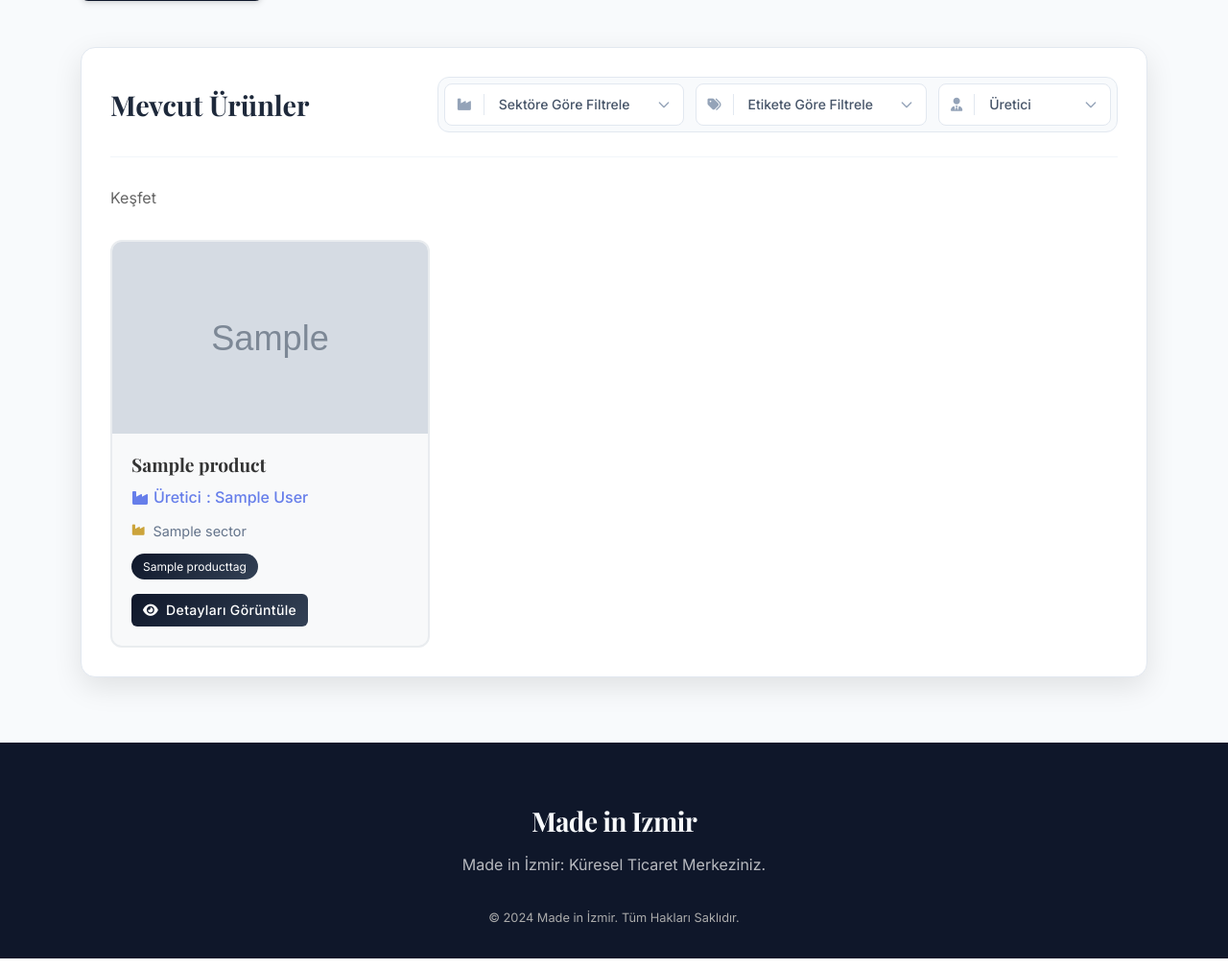
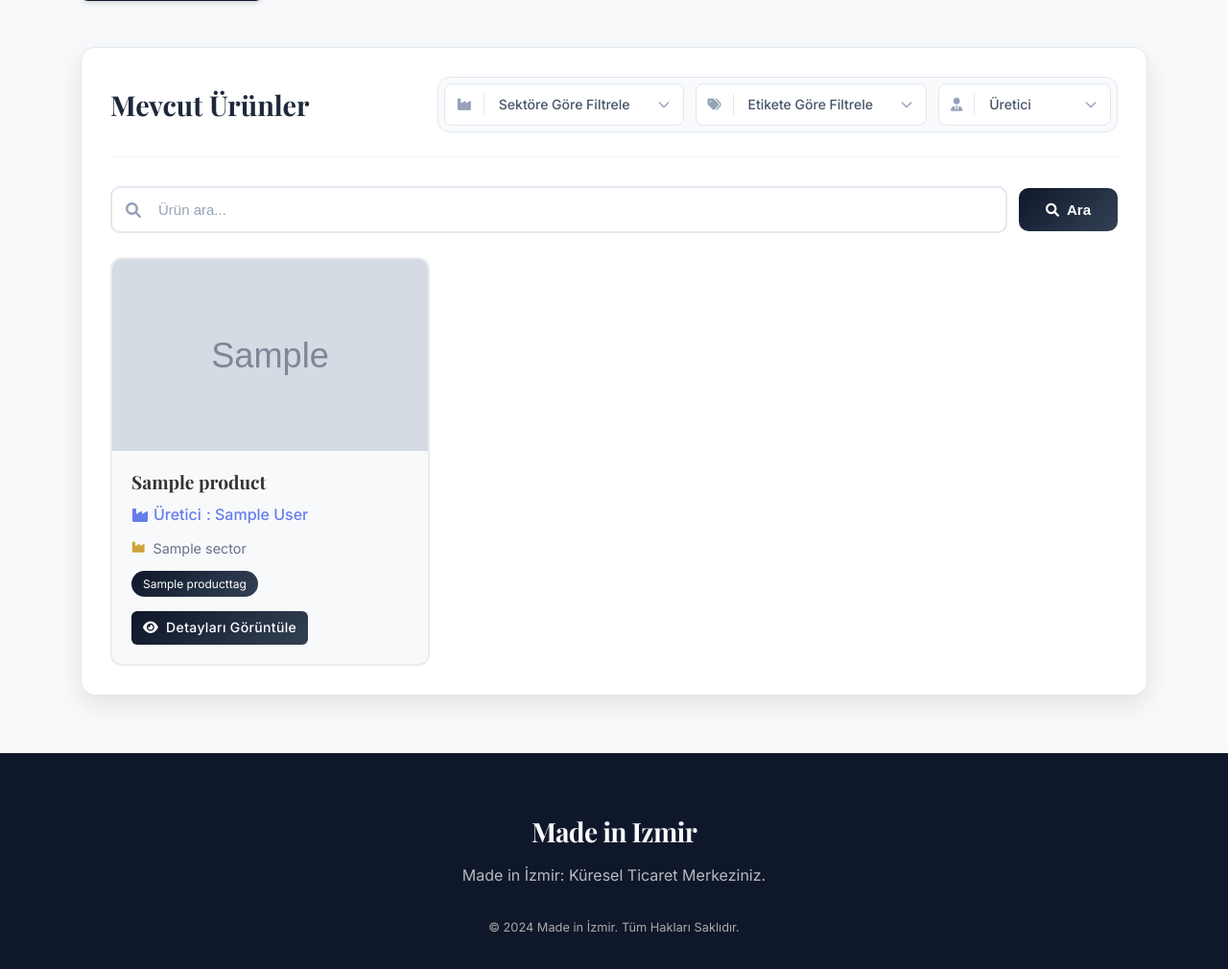
Before and after one commit to oecer/made-in-izmir, a Django app: page /dashboard/buyer/ in a window 1280 px wide. Shown: the part 561-1571 px from the top of the page at 96% size. Run offline with Django 5.2, Linux system fonts and the light colour scheme; a user stored in the database is signed in; tables that the repository leaves empty hold one stand-in row (values such as "Sample post"); grey boxes marked "Sample" are stand-in pictures.

Commit message:
feat: implement buyer and producer dashboards including product browsing, filtering, and search features.

```diff
--- a/main/static/css/user_area.css
+++ b/main/static/css/user_area.css
@@ -734,6 +734,114 @@
 }
 
 /* ============================================
+   SEARCH BAR
+   ============================================ */
+
+.search-bar-container {
+    margin: 25px 0;
+}
+
+.search-form {
+    display: flex;
+    gap: 12px;
+    align-items: center;
+}
+
+.search-input-wrapper {
+    position: relative;
+    flex: 1;
+    display: flex;
+    align-items: center;
+}
+
+.search-icon {
+    position: absolute;
+    left: 16px;
+    color: #94a3b8;
+    font-size: 16px;
+    pointer-events: none;
+}
+
+.search-input {
+    width: 100%;
+    padding: 14px 50px 14px 48px;
+    border: 2px solid #e2e8f0;
+    border-radius: 10px;
+    font-size: 15px;
+    transition: all 0.3s ease;
+    background: white;
+}
+
+.search-input:focus {
+    outline: none;
+    border-color: #cca43b;
+    box-shadow: 0 0 0 3px rgba(204, 164, 59, 0.1);
+}
+
+.search-input::placeholder {
+    color: #94a3b8;
+}
+
+.clear-search {
+    position: absolute;
+    right: 16px;
+    color: #94a3b8;
+    font-size: 16px;
+    cursor: pointer;
+    transition: all 0.3s ease;
+    display: flex;
+    align-items: center;
+    justify-content: center;
+    width: 24px;
+    height: 24px;
+    border-radius: 50%;
+    background: #f1f5f9;
+}
+
+.clear-search:hover {
+    color: #ef4444;
+    background: #fee2e2;
+    transform: rotate(90deg);
+}
+
+.search-button {
+    padding: 14px 28px;
+    background: linear-gradient(135deg, #0f172a 0%, #334155 100%);
+    color: white;
+    border: none;
+    border-radius: 10px;
+    font-size: 15px;
+    font-weight: 600;
+    cursor: pointer;
+    transition: all 0.3s ease;
+    display: flex;
+    align-items: center;
+    gap: 8px;
+    white-space: nowrap;
+}
+
+.search-button:hover {
+    transform: translateY(-2px);
+    box-shadow: 0 8px 20px rgba(15, 23, 42, 0.3);
+}
+
+.search-button i {
+    font-size: 14px;
+}
+
+/* Responsive search bar */
+@media (max-width: 768px) {
+    .search-form {
+        flex-direction: column;
+    }
+
+    .search-button {
+        width: 100%;
+        justify-content: center;
+    }
+}
+
+/* ============================================
    FORM WRAPPER & PRODUCT FORMS
    ============================================ */
 
--- a/main/static/js/translations.js
+++ b/main/static/js/translations.js
@@ -187,7 +187,7 @@ const translations = {
             photo2: "Fotoğraf 2",
             photo3: "Fotoğraf 3",
             stats: "İstatistikler",
-            explore: "Keşfet",
+            explore: "Üreticilerin sunduğu ürünlere göz atın",
             all_sectors: "Tüm Sektörler",
             add_new_product: "Yeni Ürün Ekle",
             view_profile: "Profili Görüntüle",
--- a/main/templates/user_area/buyer_dashboard.html
+++ b/main/templates/user_area/buyer_dashboard.html
@@ -60,7 +60,7 @@
 </div>
 
 <!-- Products Browse -->
-<div class="products-section dashboard-card mb-2">
+<div class="products-section dashboard-card">
     <div class="section-title-area animate-fade-up">
         <h2 data-i18n="dashboard.available_products">Mevcut Ürünler</h2>
         <div class="filter-toolbar">
@@ -124,7 +124,44 @@
             </form>
         </div>
     </div>
-    <p class="section-description" data-i18n="dashboard.explore">Üreticilerin sunduğu ürünlere göz atın</p>
+    {% comment %} <p class="section-description" data-i18n="dashboard.explore">Üreticilerin sunduğu ürünlere göz atın</p> {% endcomment %}
+
+    <!-- Search Bar -->
+    <div class="search-bar-container">
+        <form method="GET" class="search-form">
+            <!-- Preserve existing filters -->
+            {% for tag in current_filters.tag %}
+            <input type="hidden" name="tag" value="{{ tag }}">
+            {% endfor %}
+            {% for sector in current_filters.sector %}
+            <input type="hidden" name="sector" value="{{ sector }}">
+            {% endfor %}
+            {% for producer in current_filters.producer %}
+            <input type="hidden" name="producer" value="{{ producer }}">
+            {% endfor %}
+
+            <div class="search-input-wrapper">
+                <i class="fas fa-search search-icon"></i>
+                <input
+                    type="text"
+                    name="search"
+                    class="search-input"
+                    placeholder="Ürün ara..."
+                    value="{{ search_query }}"
+                    data-i18n-placeholder="dashboard.search_products"
+                >
+                {% if search_query %}
+                <a href="?{% for tag in current_filters.tag %}tag={{ tag }}&{% endfor %}{% for sector in current_filters.sector %}sector={{ sector }}&{% endfor %}{% for producer in current_filters.producer %}producer={{ producer }}&{% endfor %}" class="clear-search" title="Aramayı Temizle">
+                    <i class="fas fa-times"></i>
+                </a>
+                {% endif %}
+            </div>
+            <button type="submit" class="search-button">
+                <i class="fas fa-search"></i>
+                <span data-i18n="dashboard.search">Ara</span>
+            </button>
+        </form>
+    </div>
 
     {% if products %}
     <div class="products-grid">
--- a/main/views.py
+++ b/main/views.py
@@ -137,10 +137,27 @@ def producer_dashboard_view(request):
         status_filters = request.GET.getlist('status')
         tag_filters = [t for t in request.GET.getlist('tag') if t]
         sector_filters = [s for s in request.GET.getlist('sector') if s]
+        search_query = request.GET.get('search', '').strip()
 
         # Get base querysets
         products_qs = Product.objects.filter(producer=request.user)
         requests_qs = ProductRequest.objects.filter(producer=request.user, status='pending')
+
+        # Apply Search Filter
+        if search_query:
+            from django.db.models import Q
+            products_qs = products_qs.filter(
+                Q(title_tr__icontains=search_query) |
+                Q(title_en__icontains=search_query) |
+                Q(description_tr__icontains=search_query) |
+                Q(description_en__icontains=search_query)
+            )
+            requests_qs = requests_qs.filter(
+                Q(title_tr__icontains=search_query) |
+                Q(title_en__icontains=search_query) |
+                Q(description_tr__icontains=search_query) |
+                Q(description_en__icontains=search_query)
+            )
 
         # Determine available tags and sectors for the producer (for dropdowns)
         prod_product_tag_ids = products_qs.values_list('tags', flat=True)
@@ -218,7 +235,8 @@ def producer_dashboard_view(request):
                 'status': status_filters,
                 'tag': tag_filters,
                 'sector': sector_filters,
-            }
+            },
+            'search_query': search_query,
         }
 
         return render(request, 'user_area/producer_dashboard.html', context)
@@ -243,9 +261,20 @@ def buyer_dashboard_view(request):
         tag_filters = [t for t in request.GET.getlist('tag') if t]
         sector_filters = [s for s in request.GET.getlist('sector') if s]
         producer_filters = [p for p in request.GET.getlist('producer') if p]
+        search_query = request.GET.get('search', '').strip()
 
         # Get all active products (buyers can browse products)
         products_qs = Product.objects.filter(is_active=True)
+
+        # Apply Search Filter
+        if search_query:
+            from django.db.models import Q
+            products_qs = products_qs.filter(
+                Q(title_tr__icontains=search_query) |
+                Q(title_en__icontains=search_query) |
+                Q(description_tr__icontains=search_query) |
+                Q(description_en__icontains=search_query)
+            )
 
         # Apply Sector Filters
         if sector_filters:
@@ -289,7 +318,8 @@ def buyer_dashboard_view(request):
                 'tag': tag_filters,
                 'sector': sector_filters,
                 'producer': producer_filters,
-            }
+            },
+            'search_query': search_query,
         }
 
         return render(request, 'user_area/buyer_dashboard.html', context)
```
Also changed, not shown: main/templates/user_area/producer_dashboard.html (+37 -0 lines).
